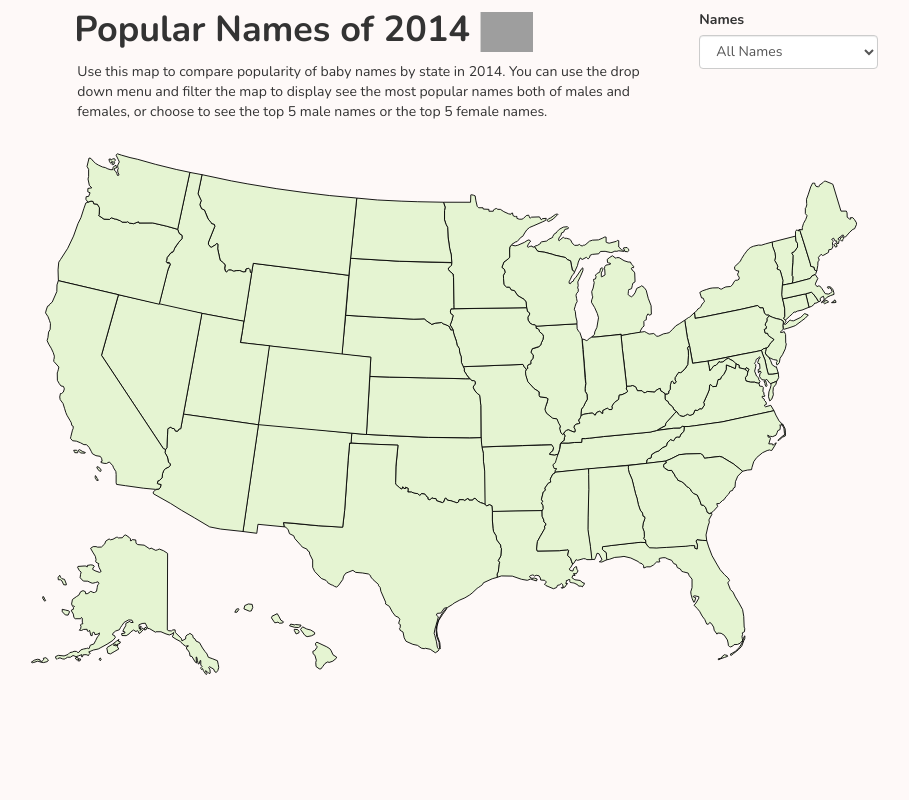
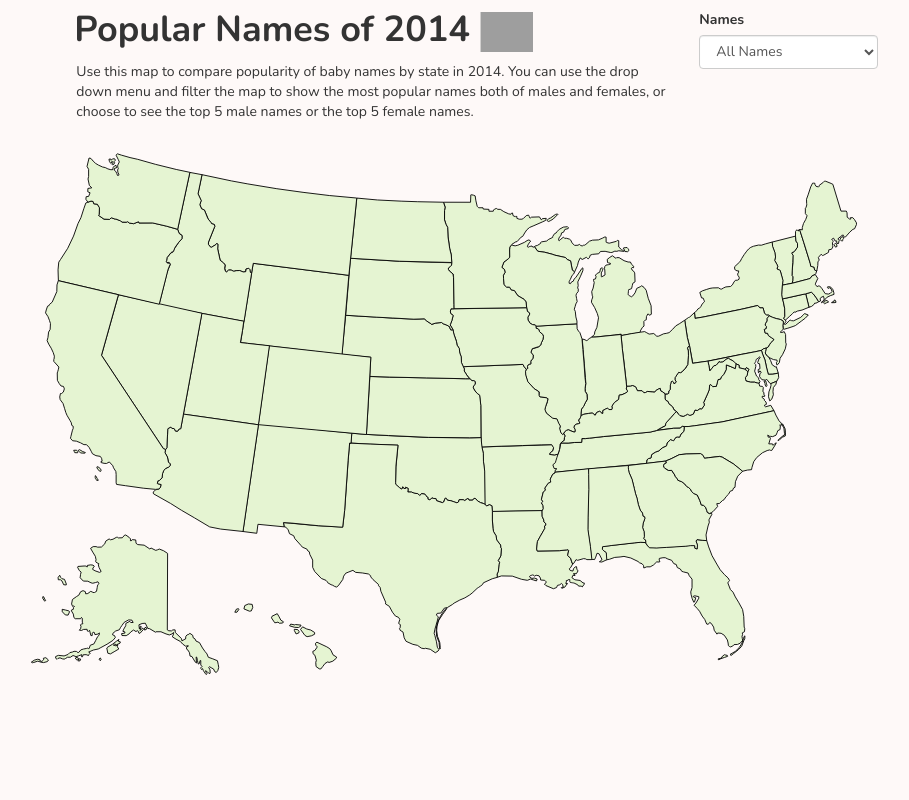
Before and after one commit to andyroberson/j583-project3, a plain HTML site: page index.html in a window 1280 px wide. Shown: the top 800 px of the page, without its empty margins (164-1073 px from the left). Drawn offline with nearby package versions, Linux system fonts and the light colour scheme; grey boxes are pictures that could not be loaded.

Commit message:
fixing a typo

```diff
--- a/index.html
+++ b/index.html
@@ -16,8 +16,8 @@
 	<div class="col-md-6" style="margin-bottom:25px; margin-top:-10px">
 		<h1 class="text-left">Popular Names of 2014
 			<img class="duck" src="https://cdn2.iconfinder.com/data/icons/thesquid-ink-40-free-flat-icon-pack/64/rubber-duck-512.png" style="height: 40px; width: auto"></h1>
-			 <div style="margin-left: 3px">Use this map to compare popularity of baby names by state in 2014.
-				You can use the drop down menu and filter the map to display see the most popular names both of males and females,
+			 <div style="margin-left: 2px">Use this map to compare popularity of baby names by state in 2014.
+				You can use the drop down menu and filter the map to show the most popular names both of males and females,
 				or choose to see the top 5 male names or the top 5 female names.
 			</div>
 	</div>
```
